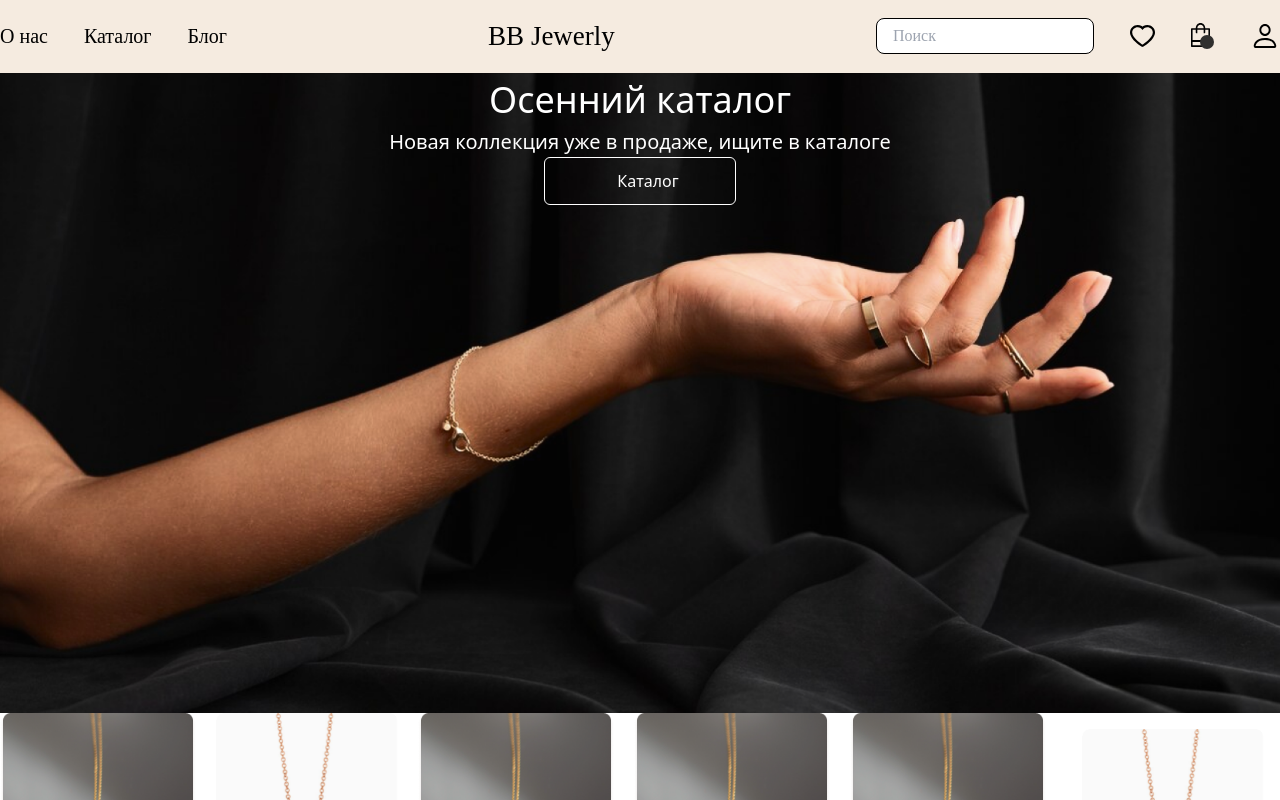
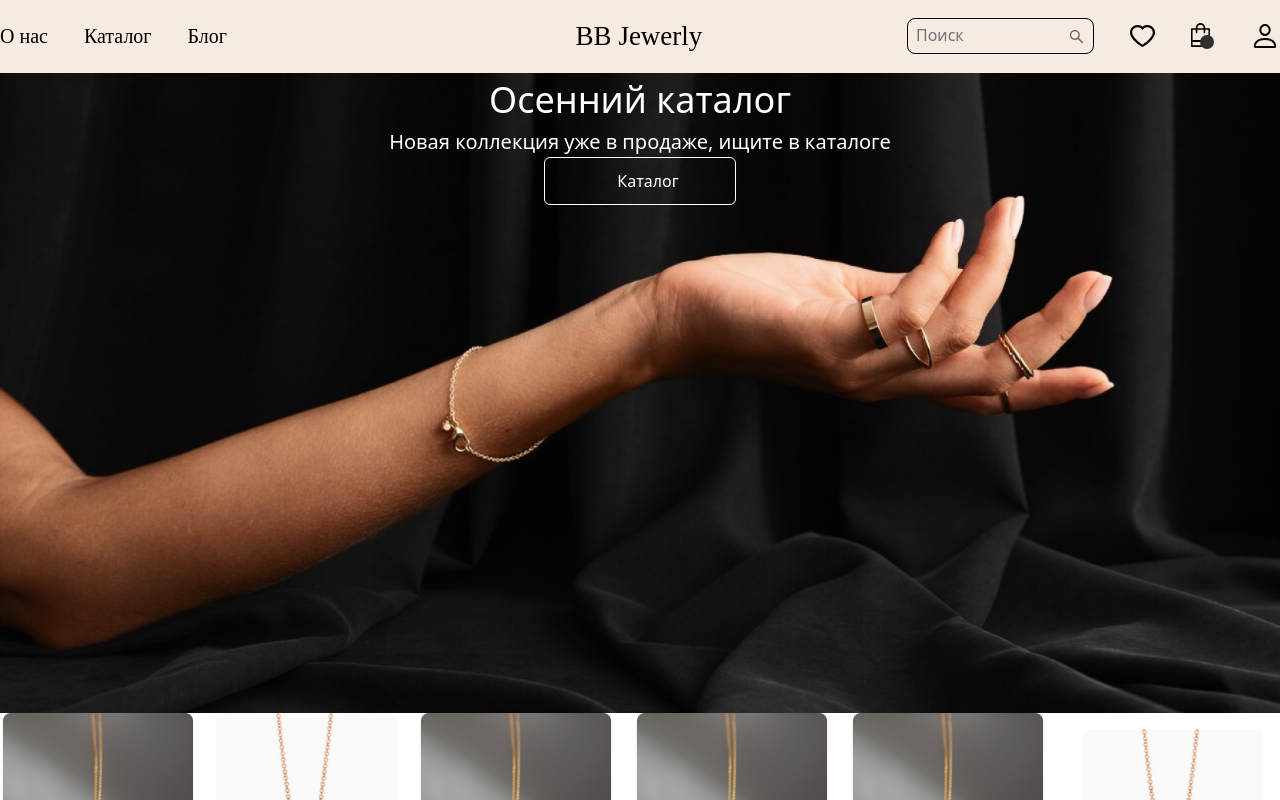
Before and after one commit to vazrv/BB_Jewerly, a React (Vite) app: page / in a window 1280 px wide. Shown: the top 800 px of the page. Built offline with nearby package versions, Linux system fonts and the light colour scheme.

Commit message:
fix: search styled and h1 center

```diff
--- a/src/components/header.jsx
+++ b/src/components/header.jsx
@@ -1,9 +1,9 @@
 import React from "react";
-import { FaFacebook, FaInstagram, FaTwitter, FaLinkedin } from 'react-icons/fa';
+import { FaFacebook, FaInstagram, FaTwitter, FaLinkedin } from "react-icons/fa";
 import like from "@assets/icons/like.svg";
 import cart from "@assets/icons/cart.svg";
 import profile from "@assets/icons/profile.svg";
-
+import search from "@assets/icons/search.svg";
 
 const Header = () => {
   return (
@@ -24,13 +24,26 @@ const Header = () => {
                 </li>
               </ul>
             </nav>
-                        <h1 className="text-[1.6875rem] font-regular postion-absolute ">BB Jewerly</h1>
+            <h1 className="text-[1.6875rem] font-regular pl-36">BB Jewerly</h1>
             <div className="flex gap-5 items-center">
-                            <input type="text" placeholder="Поиск" className="border-[0.0625rem] border-black rounded-lg py-[0.3125rem] pl-4" />
+              <div className="flex border-[0.0625rem] border-black text-black rounded-lg py-[0.3125rem] bg-transparent  items-center justify-center w-fit ">
+                <input
+                  type="text"
+                  placeholder="Поиск"
+                  className="bg-transparent placeholder:font-sans outline-none px-2 w-[10rem] font-karla placeholder-[#727272]"
+                />
+                <img src={search} alt="" className="mr-2" />
+              </div>
               <div className="flex gap-9 items-center">
-                                <a href=""><img src={like} alt="" className="ml-4" /></a>
-                                <a href=""><img src={cart} alt="" /></a>
-                                <a href=""><img src={profile} alt="" className="pb-1" /></a>
+                <a href="">
+                  <img src={like} alt="" className="ml-4" />
+                </a>
+                <a href="">
+                  <img src={cart} alt="" />
+                </a>
+                <a href="">
+                  <img src={profile} alt="" className="pb-1" />
+                </a>
               </div>
             </div>
           </div>
```
Lines whose indentation alone changed are shown as unchanged.
